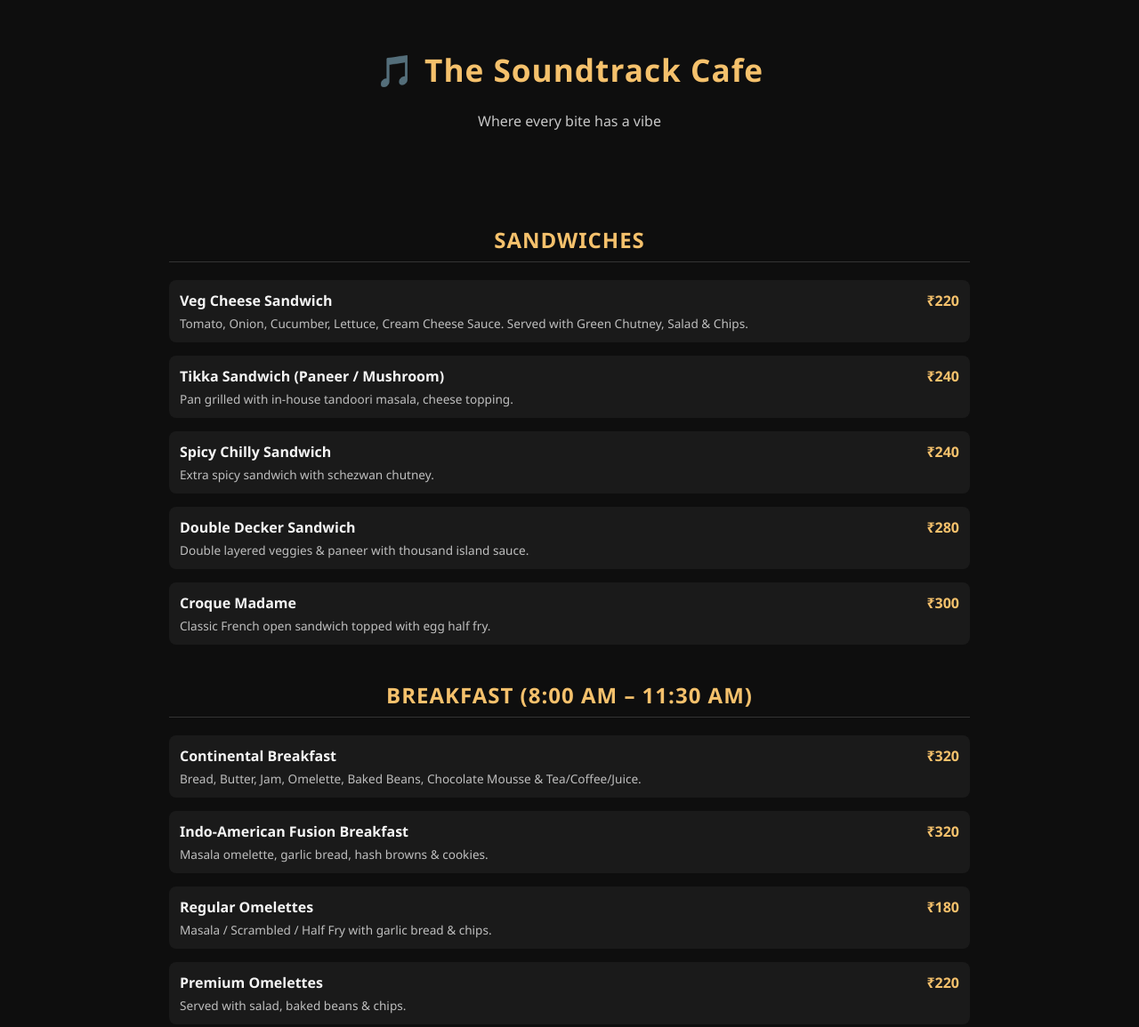
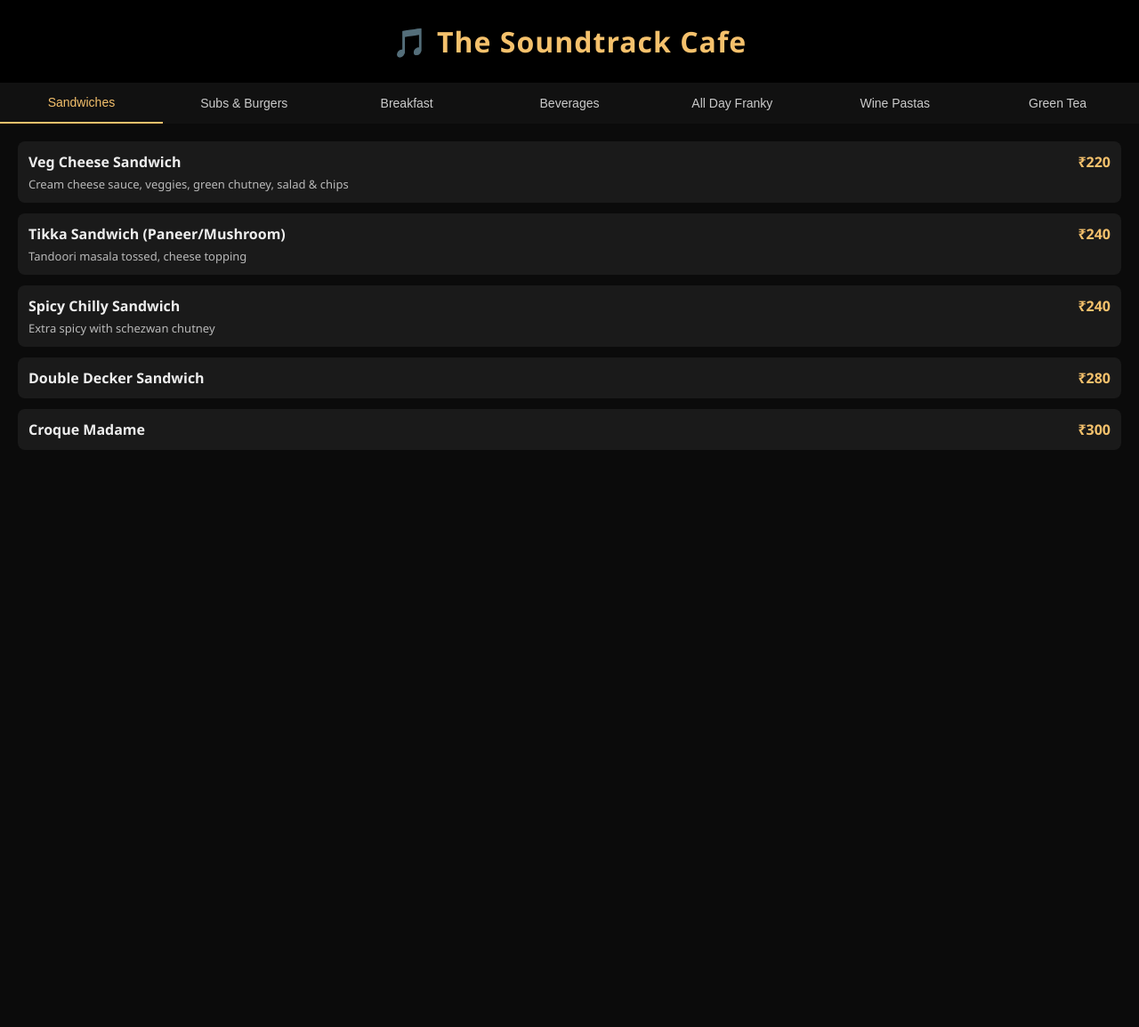
Before and after one commit to General-man/soundtrack-cafe, a plain HTML site: page index.html in a window 1280 px wide. Shown: the top 1155 px of the page at 89% size. After the commit the page ends 800 px from the top, so only its background shows below. Drawn offline with Linux system fonts and the light colour scheme.

Commit message:
Update index.html

```diff
--- a/index.html
+++ b/index.html
@@ -3,103 +3,85 @@
 <head>
 <meta charset="UTF-8">
 <meta name="viewport" content="width=device-width, initial-scale=1.0">
-<title>The Soundtrack Cafe | Menu</title>
+<title>The Soundtrack Cafe</title>
 
 <style>
-/* ---------- GLOBAL ---------- */
-body {
-  margin: 0;
+body{
+  margin:0;
   font-family: 'Segoe UI', sans-serif;
-  background: #0e0e0e;
-  color: #f5f5f5;
+  background:#0b0b0b;
+  color:#eee;
 }
 
-h1, h2 {
-  text-align: center;
-  letter-spacing: 1px;
+header{
+  text-align:center;
+  padding:25px 10px;
+  background:#000;
 }
 
-.container {
-  padding: 20px;
-  max-width: 900px;
-  margin: auto;
+header h1{
+  color:#f5c16c;
+  margin:0;
+  letter-spacing:1px;
 }
 
-/* ---------- HEADER ---------- */
-header {
-  padding: 30px 10px;
-  animation: fadeDown 1s ease;
+nav{
+  display:flex;
+  overflow-x:auto;
+  background:#111;
 }
 
-header h1 {
-  font-size: 2.2rem;
-  color: #f5c16c;
+nav button{
+  flex:1;
+  padding:14px;
+  background:none;
+  border:none;
+  color:#ccc;
+  font-size:14px;
+  cursor:pointer;
 }
 
-header p {
-  text-align: center;
-  opacity: 0.8;
+nav button.active{
+  color:#f5c16c;
+  border-bottom:2px solid #f5c16c;
 }
 
-/* ---------- SECTIONS ---------- */
-.section {
-  margin-top: 40px;
-  animation: fadeUp 1s ease;
+.section{
+  display:none;
+  padding:20px;
+  animation:fade 0.5s ease;
 }
 
-.section h2 {
-  color: #f5c16c;
-  border-bottom: 1px solid #333;
-  padding-bottom: 8px;
+.section.active{
+  display:block;
 }
 
-/* ---------- MENU ITEMS ---------- */
-.item {
-  margin: 15px 0;
-  padding: 12px;
-  background: #1a1a1a;
-  border-radius: 8px;
-  transition: transform 0.3s ease, background 0.3s ease;
+.item{
+  background:#1a1a1a;
+  padding:12px;
+  margin-bottom:12px;
+  border-radius:8px;
 }
 
-.item:hover {
-  transform: translateX(5px);
-  background: #242424;
+.item-title{
+  display:flex;
+  justify-content:space-between;
+  font-weight:600;
 }
 
-.item-title {
-  display: flex;
-  justify-content: space-between;
-  font-weight: bold;
+.desc{
+  font-size:13px;
+  opacity:0.75;
+  margin-top:5px;
 }
 
-.desc {
-  font-size: 0.85rem;
-  opacity: 0.75;
-  margin-top: 5px;
+.price{
+  color:#f5c16c;
 }
 
-.price {
-  color: #f5c16c;
-}
-
-/* ---------- FOOTER ---------- */
-footer {
-  text-align: center;
-  padding: 30px 10px;
-  font-size: 0.8rem;
-  opacity: 0.6;
-}
-
-/* ---------- ANIMATIONS ---------- */
-@keyframes fadeDown {
-  from { opacity: 0; transform: translateY(-20px); }
-  to { opacity: 1; transform: translateY(0); }
-}
-
-@keyframes fadeUp {
-  from { opacity: 0; transform: translateY(20px); }
-  to { opacity: 1; transform: translateY(0); }
+@keyframes fade{
+  from{opacity:0; transform:translateY(10px);}
+  to{opacity:1; transform:translateY(0);}
 }
 </style>
 </head>
@@ -108,117 +90,93 @@ footer {
 
 <header>
   <h1>🎵 The Soundtrack Cafe</h1>
-  <p>Where every bite has a vibe</p>
 </header>
 
-<div class="container">
+<nav>
+  <button class="active" onclick="showSection('sandwich')">Sandwiches</button>
+  <button onclick="showSection('subs')">Subs & Burgers</button>
+  <button onclick="showSection('breakfast')">Breakfast</button>
+  <button onclick="showSection('beverages')">Beverages</button>
+  <button onclick="showSection('franky')">All Day Franky</button>
+  <button onclick="showSection('pasta')">Wine Pastas</button>
+  <button onclick="showSection('greentea')">Green Tea</button>
+</nav>
 
 <!-- SANDWICHES -->
-  <div class="section">
-    <h2>SANDWICHES</h2>
-
+<div id="sandwich" class="section active">
   <div class="item">
-      <div class="item-title">
-        <span>Veg Cheese Sandwich</span>
-        <span class="price">₹220</span>
-      </div>
-      <div class="desc">Tomato, Onion, Cucumber, Lettuce, Cream Cheese Sauce. Served with Green Chutney, Salad & Chips.</div>
+    <div class="item-title"><span>Veg Cheese Sandwich</span><span class="price">₹220</span></div>
+    <div class="desc">Cream cheese sauce, veggies, green chutney, salad & chips</div>
   </div>
 
   <div class="item">
-      <div class="item-title">
-        <span>Tikka Sandwich (Paneer / Mushroom)</span>
-        <span class="price">₹240</span>
-      </div>
-      <div class="desc">Pan grilled with in-house tandoori masala, cheese topping.</div>
+    <div class="item-title"><span>Tikka Sandwich (Paneer/Mushroom)</span><span class="price">₹240</span></div>
+    <div class="desc">Tandoori masala tossed, cheese topping</div>
   </div>
 
   <div class="item">
-      <div class="item-title">
-        <span>Spicy Chilly Sandwich</span>
-        <span class="price">₹240</span>
-      </div>
-      <div class="desc">Extra spicy sandwich with schezwan chutney.</div>
+    <div class="item-title"><span>Spicy Chilly Sandwich</span><span class="price">₹240</span></div>
+    <div class="desc">Extra spicy with schezwan chutney</div>
   </div>
 
   <div class="item">
-      <div class="item-title">
-        <span>Double Decker Sandwich</span>
-        <span class="price">₹280</span>
-      </div>
-      <div class="desc">Double layered veggies & paneer with thousand island sauce.</div>
+    <div class="item-title"><span>Double Decker Sandwich</span><span class="price">₹280</span></div>
   </div>
 
   <div class="item">
-      <div class="item-title">
-        <span>Croque Madame</span>
-        <span class="price">₹300</span>
-      </div>
-      <div class="desc">Classic French open sandwich topped with egg half fry.</div>
+    <div class="item-title"><span>Croque Madame</span><span class="price">₹300</span></div>
   </div>
 </div>
 
-  <!-- BREAKFAST -->
-  <div class="section">
-    <h2>BREAKFAST (8:00 AM – 11:30 AM)</h2>
-
-    <div class="item">
-      <div class="item-title">
-        <span>Continental Breakfast</span>
-        <span class="price">₹320</span>
-      </div>
-      <div class="desc">Bread, Butter, Jam, Omelette, Baked Beans, Chocolate Mousse & Tea/Coffee/Juice.</div>
+<!-- SUBS -->
+<div id="subs" class="section">
+  <div class="item"><div class="item-title"><span>Indo Mexican Sub</span><span class="price">₹280</span></div></div>
+  <div class="item"><div class="item-title"><span>Veg Californian Sub</span><span class="price">₹280</span></div></div>
+  <div class="item"><div class="item-title"><span>Herb Chilly Potato Burger</span></div></div>
 </div>
 
-    <div class="item">
-      <div class="item-title">
-        <span>Indo-American Fusion Breakfast</span>
-        <span class="price">₹320</span>
-      </div>
-      <div class="desc">Masala omelette, garlic bread, hash browns & cookies.</div>
-    </div>
-
-    <div class="item">
-      <div class="item-title">
-        <span>Regular Omelettes</span>
-        <span class="price">₹180</span>
-      </div>
-      <div class="desc">Masala / Scrambled / Half Fry with garlic bread & chips.</div>
-    </div>
-
-    <div class="item">
-      <div class="item-title">
-        <span>Premium Omelettes</span>
-        <span class="price">₹220</span>
-      </div>
-      <div class="desc">Served with salad, baked beans & chips.</div>
-    </div>
+<!-- BREAKFAST -->
+<div id="breakfast" class="section">
+  <div class="item"><div class="item-title"><span>Continental Breakfast</span><span class="price">₹320</span></div></div>
+  <div class="item"><div class="item-title"><span>Indo American Fusion</span><span class="price">₹320</span></div></div>
+  <div class="item"><div class="item-title"><span>Regular Omelettes</span><span class="price">₹180</span></div></div>
+  <div class="item"><div class="item-title"><span>Premium Omelettes</span><span class="price">₹220</span></div></div>
 </div>
 
 <!-- BEVERAGES -->
-  <div class="section">
-    <h2>BEVERAGES</h2>
-
+<div id="beverages" class="section">
   <div class="item"><div class="item-title"><span>Espresso</span><span class="price">₹100</span></div></div>
-    <div class="item"><div class="item-title"><span>Cafe Americano</span><span class="price">₹140</span></div></div>
   <div class="item"><div class="item-title"><span>Cappuccino</span><span class="price">₹140</span></div></div>
   <div class="item"><div class="item-title"><span>Cafe Latte</span><span class="price">₹150</span></div></div>
 </div>
 
-  <!-- DESSERT COFFEE -->
-  <div class="section">
-    <h2>DESSERT COFFEE</h2>
-
-    <div class="item"><div class="item-title"><span>Cafe Mocha</span><span class="price">₹160</span></div></div>
-    <div class="item"><div class="item-title"><span>Caramel Macchiato</span><span class="price">₹160</span></div></div>
-    <div class="item"><div class="item-title"><span>Soundtrack Blast</span><span class="price">₹240</span></div></div>
+<!-- FRANKY -->
+<div id="franky" class="section">
+  <div class="item"><div class="item-title"><span>Paneer/Mushroom Tikka Franky</span><span class="price">₹230/250</span></div></div>
+  <div class="item"><div class="item-title"><span>Mashed Paneer Franky</span><span class="price">₹230/250</span></div></div>
 </div>
 
+<!-- PASTA -->
+<div id="pasta" class="section">
+  <div class="item"><div class="item-title"><span>Fusilli Le Blanc</span><span class="price">₹260</span></div></div>
+  <div class="item"><div class="item-title"><span>Smoked Makhani Pasta</span><span class="price">₹320</span></div></div>
 </div>
 
-<footer>
-  © The Soundtrack Cafe | Crafted with vibes 🎶
-</footer>
+<!-- GREEN TEA -->
+<div id="greentea" class="section">
+  <div class="item"><div class="item-title"><span>Tulsi Green Tea</span><span class="price">₹160</span></div></div>
+  <div class="item"><div class="item-title"><span>Kashmiri Kahwa</span><span class="price">₹170</span></div></div>
+  <div class="item"><div class="item-title"><span>Pure Matcha</span><span class="price">₹200</span></div></div>
+</div>
+
+<script>
+function showSection(id){
+  document.querySelectorAll('.section').forEach(s=>s.classList.remove('active'));
+  document.querySelectorAll('nav button').forEach(b=>b.classList.remove('active'));
+  document.getElementById(id).classList.add('active');
+  event.target.classList.add('active');
+}
+</script>
 
 </body>
 </html>
```
Lines whose indentation alone changed are shown as unchanged.
